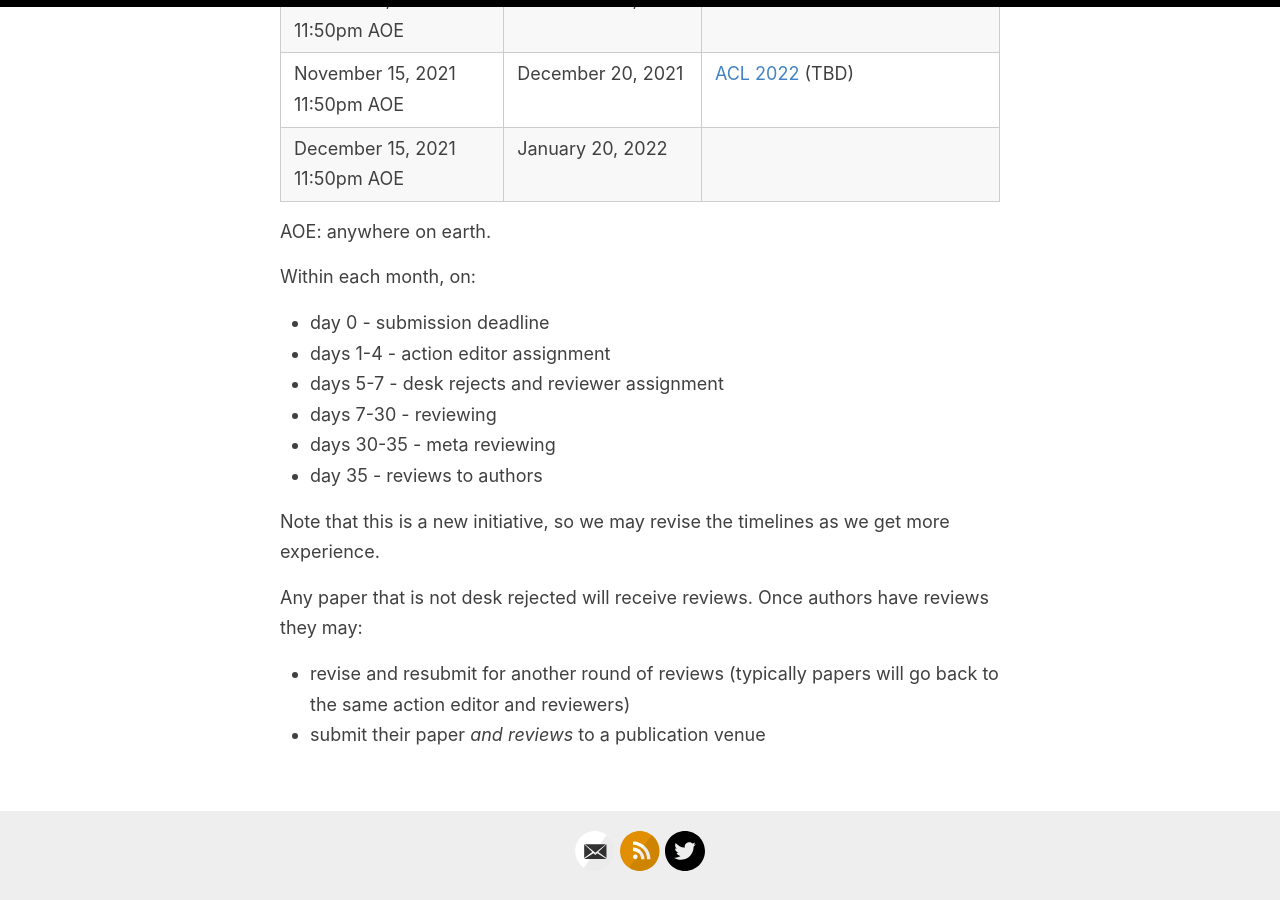
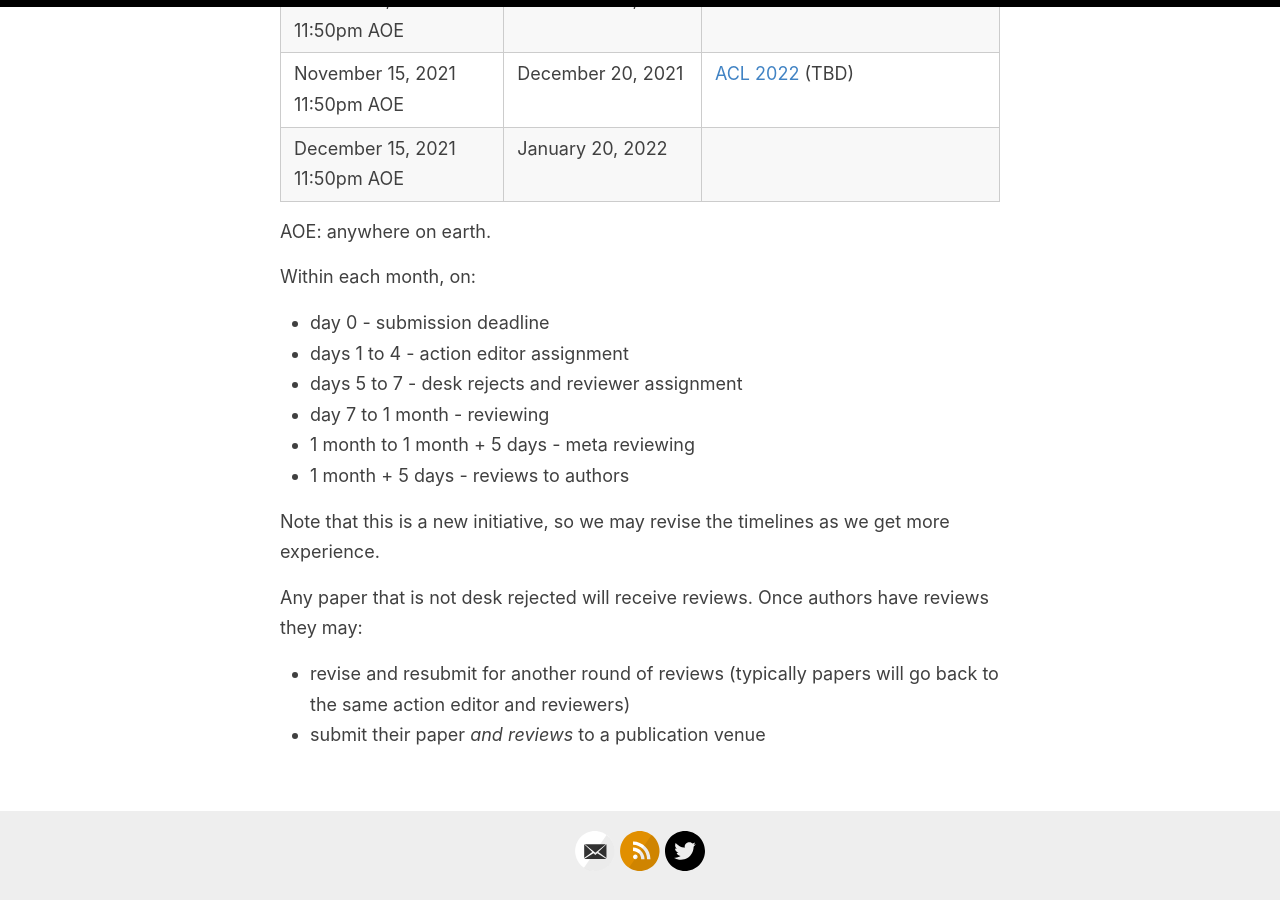
Before and after one commit to amitmerchant1990/reverie, a Jekyll site: the page built from dates.md, in a window 1280 px wide and 900 px high, scrolled down 1049 px. Built offline with Jekyll 4.4.1, drawn with Linux system fonts in a browser that asks for light colours.

Commit message:
Update dates.md

```diff
--- a/dates.md
+++ b/dates.md
@@ -19,11 +19,11 @@ AOE: anywhere on earth.
 
 Within each month, on:
 - day 0 - submission deadline
-- days 1-4 - action editor assignment
-- days 5-7 - desk rejects and reviewer assignment
-- days 7-30 - reviewing
-- days 30-35 - meta reviewing
-- day 35 - reviews to authors
+- days 1 to 4 - action editor assignment
+- days 5 to 7 - desk rejects and reviewer assignment
+- day 7 to 1 month  - reviewing
+- 1 month to 1 month + 5 days - meta reviewing
+- 1 month + 5 days - reviews to authors
 
 Note that this is a new initiative, so we may revise the timelines as we get more experience.
 
```
